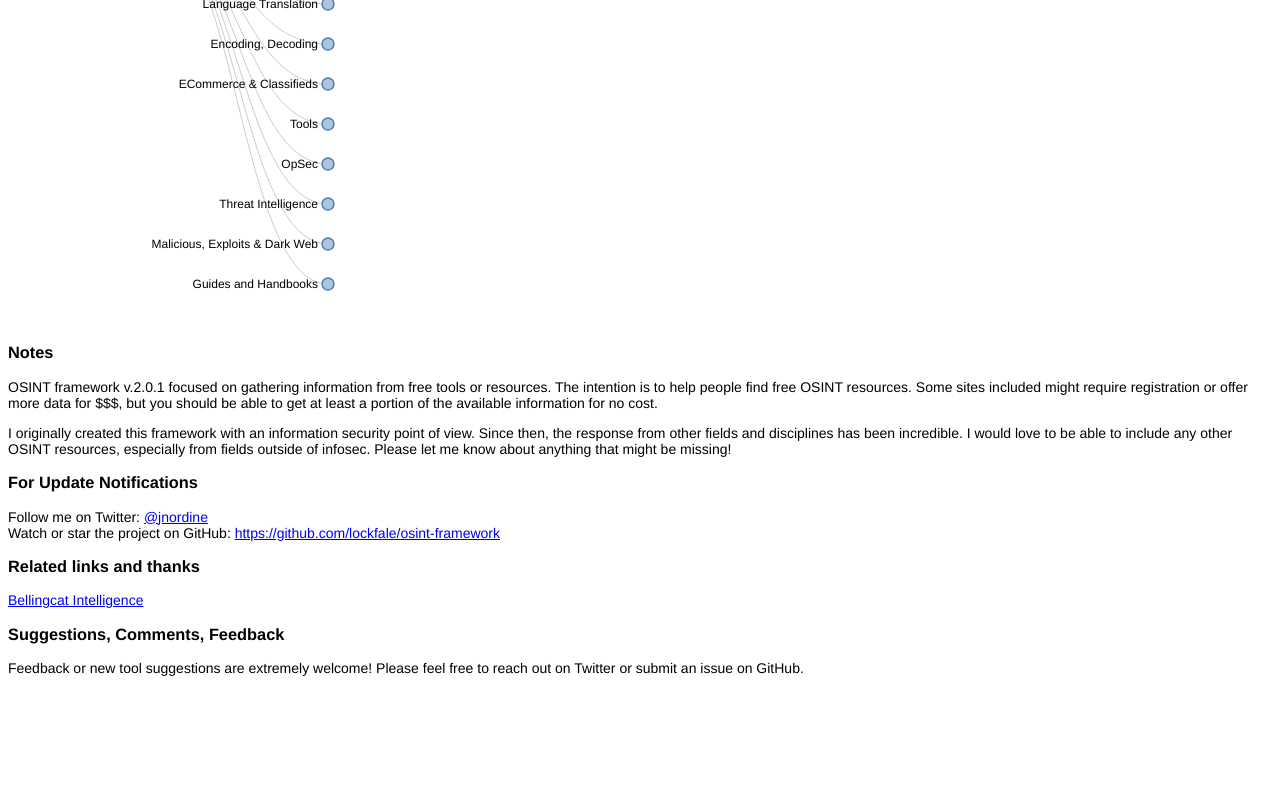
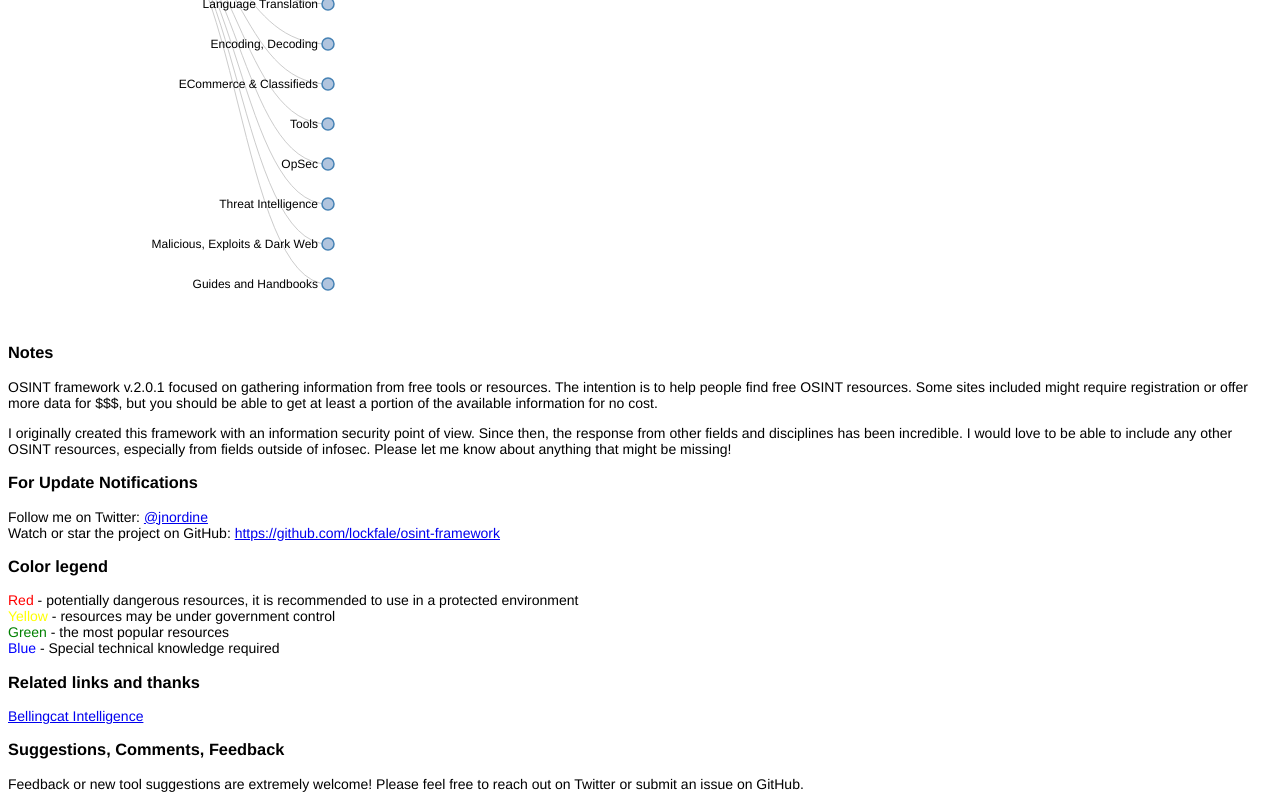
Before and after one commit to lockfale/OSINT-Framework, a website: page public/index.html in a window 1280 px wide. Shown: the part 571-1371 px from the top of the page. Before the commit the page ends 1255 px from the top, so only its background shows below. Drawn offline with Linux system fonts and the light colour scheme.

Commit message:
Add color legend

```diff
--- a/public/index.html
+++ b/public/index.html
@@ -32,6 +32,12 @@
     Follow me on Twitter: <a href="https://twitter.com/jnordine">@jnordine</a><br>
     Watch or star the project on GitHub: <a href="https://github.com/lockfale/osint-framework">https://github.com/lockfale/osint-framework</a>
 
+    <h3>Color legend</h3>
+    <font color="red">Red</font> - potentially dangerous resources, it is recommended to use in a protected environment<br>
+    <font color="yellow">Yellow</font> - resources may be under government control<br>
+    <font color="green">Green</font> - the most popular resources<br>
+    <font color="blue">Blue</font> - Special technical knowledge required
+
     <h3>Related links and thanks</h3>
     <a href="https://bellingcat.com/" target="_blank">Bellingcat Intelligence</a>
 
```
Also changed, not shown: README.md.
